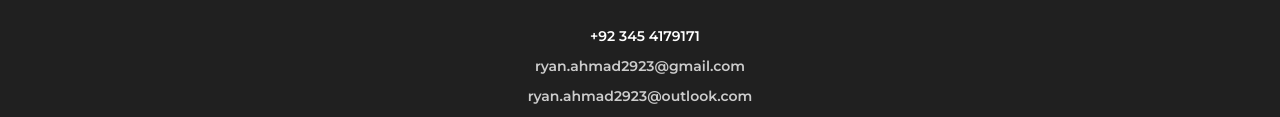
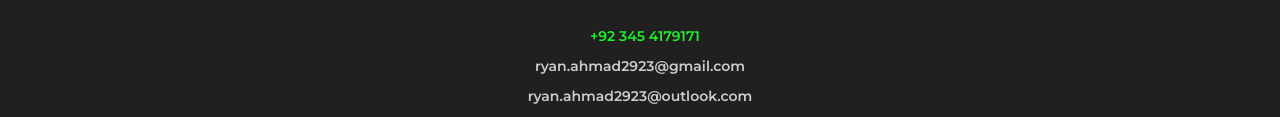
Before and after one commit to iryansa/iryansa.github.io, a plain HTML site: page index.html in a window 1280 px wide. In both pictures the pointer is over the link "+92 345 4179171". Shown: the part 1697-1814 px from the top of the page. Drawn offline with nearby package versions, Linux system fonts and the light colour scheme.

Commit message:
Update style.css

```diff
--- a/css/style.css
+++ b/css/style.css
@@ -284,7 +284,7 @@ button {
 }
 
 .list li a:hover {
-    color: var(--text-color);
+    color: var(--main-color);
     transform: translate(5px);
 }
 
```
